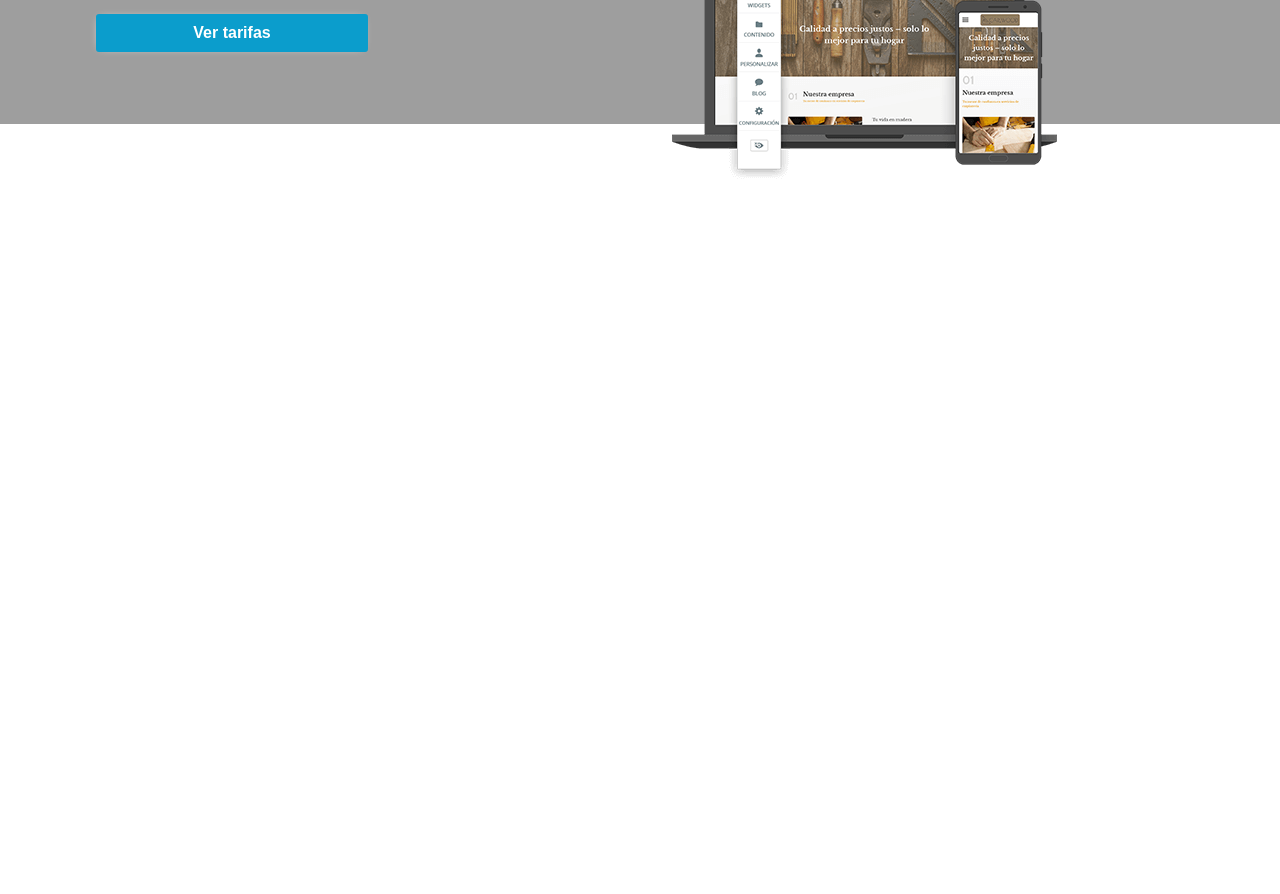
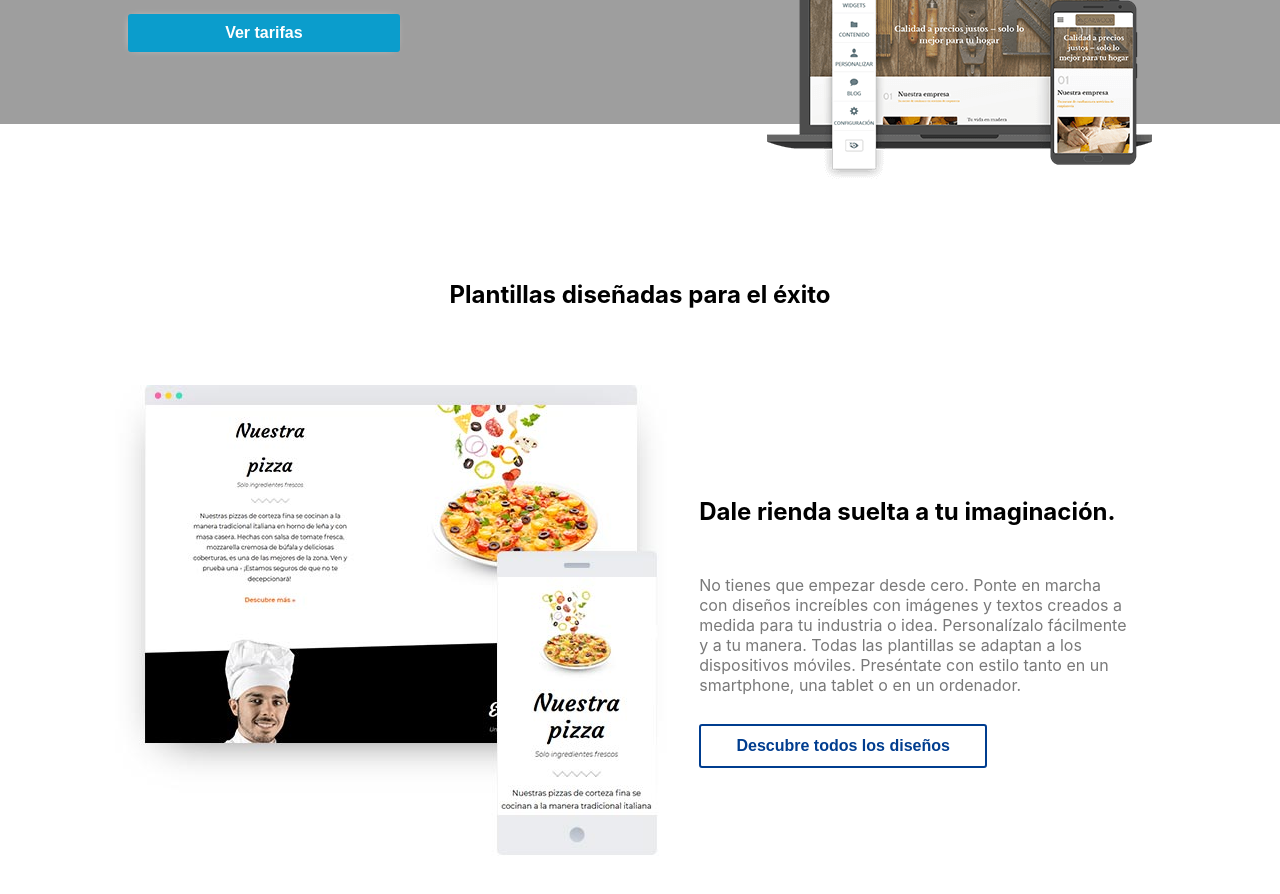
Before and after one commit to kevinriveracode/multi-intelligence, a React (Create React App) app: page / in a window 1280 px wide. Shown: the part 440-1334 px from the top of the page. Before the commit the page ends 800 px from the top, so only its background shows below. Built offline with nearby package versions, Linux system fonts and the light colour scheme.

Commit message:
Add -> Feature section 2

```diff
--- a/src/App.js
+++ b/src/App.js
@@ -4,6 +4,7 @@ import '../src/sass/_positions.scss';
 import '../src/sass/_header.scss';
 import '../src/sass/_fonts.scss';
 import '../src/sass/_welcome-page.scss'
+import '../src/sass/_customButton.scss'
 import HeaderIntelligence from './components/header/header'
 import ViewInicio from './containers/_inicio';
 
--- /dev/null
+++ b/src/components/button/button.js
@@ -0,0 +1,19 @@
+import React , {Component} from 'react'
+
+class CustomButton extends Component{
+    /*  Glosario de botones:
+            prop-> btn:
+            1 -> btn-dark-blue
+    */
+    constructor(props){
+        super(props);
+
+    }
+    render(){
+        return(
+            <button class={this.props.btn}>{this.props.text}</button>
+        )
+    }
+}
+
+export default CustomButton
--- /dev/null
+++ b/src/components/features/features.jsx
@@ -0,0 +1,41 @@
+import React , {Component} from 'react';
+import CustomButton from '../button/button';
+
+class FeatureItem extends Component{
+    render(){
+        return(
+            <div class="flex align-center">
+                <div>
+                    {/* Slider de diseños */}
+                    <img src="http://localhost:3000/templatePizza.jpg"></img>
+                </div>
+                <div>
+                    {/* Descripcio de la categoria */}
+                    <article class="pad-article flex flex-dir-col jus-space-around box-article-size">
+                        <h2>Dale rienda suelta a tu imaginación.</h2>
+                        <p class="c-parrafo">No tienes que empezar desde cero. Ponte en marcha con diseños increíbles con imágenes y textos creados a medida para tu industria o idea.
+                            Personalízalo fácilmente y a tu manera. Todas las plantillas se adaptan a los dispositivos móviles.
+                            Preséntate con estilo tanto en un smartphone, una tablet o en un ordenador.</p>
+                        <CustomButton btn="btn-dark-blue" text="Descubre todos los diseños"></CustomButton>
+                    </article>
+                </div>
+            </div>
+        )
+    }
+}
+class Features extends Component{
+    render(){
+        return(
+            <section class="pad-content">
+                <div class="flex jus-center pad-title">
+                    <h2>Plantillas diseñadas para el éxito</h2>
+                </div>
+                <div>
+                    <FeatureItem></FeatureItem>
+                </div>
+            </section>
+        )
+    }
+}
+
+export default Features;
--- a/src/containers/_inicio.js
+++ b/src/containers/_inicio.js
@@ -1,11 +1,13 @@
 import React,{Component} from 'react';
 import WelcomePage from '../components/welcomePage/welcomePage';
+import Features from '../components/features/features';
 
 export default class ViewInicio extends Component {
     render(){
         return(
             <section>
                 <WelcomePage></WelcomePage>
+                <Features></Features>
             </section>
         )
     }
--- /dev/null
+++ b/src/sass/_customButton.scss
@@ -0,0 +1,26 @@
+$dark-blue : #003d8f;
+
+.btn-dark-blue{
+    background: rgba(0,0,0,0);
+    border: 2px solid #003d8f;
+    -webkit-border-radius: 3px;
+    border-radius: 3px;
+    color: #003d8f;
+    padding: .5rem 1rem;
+    margin: 0;
+    text-align: center;
+    text-decoration: none;
+    display: inline-block;
+    font-size: 1rem;
+    font-weight: 700;
+    line-height: 24px;
+    line-height: 1.5rem;
+    -webkit-transition: color .1s ease-out,background-color .1s ease-out,border-color .1s ease-out;
+    max-width: 18rem;
+}
+.btn-dark-blue:hover{
+    background: #0674b2;
+    color: #fff;
+    border-color: #0674b2;
+    text-decoration: none!important;
+}
--- a/src/sass/_positions.scss
+++ b/src/sass/_positions.scss
@@ -19,15 +19,32 @@
 .jus-flexend{
     justify-content: flex-end;
 }
-
+.jus-space-around{
+    justify-content: space-around;
+}
+.align-center{
+    align-items: center;
+}
 /*Padding Content General*/
 .pad-side-reset{
     padding: 0em 0em;
 }
 .pad-sides-content{
-    padding: 0em 6em;
+    padding: 0em 12vw;
 }
-
+.pad-content{
+    padding: 5em 9vw;
+}
+.pad-title{
+    padding: 3.5rem 0rem;
+}
+.pad-article{
+    padding: 0em 2rem;
+}
+/*Sizes general*/
+.box-article-size{
+    min-height: 19rem;
+}
 /*Width Sizes*/
 .w-20{
     width: 20%;
@@ -38,7 +55,10 @@
 .w-100{
     width: 100%;
 }
+/* Color de textos*/
+$color-parrafo :  #797979;
 
+.c-parrafo{color: $color-parrafo}
 /*EStilos para listas*/
 
 .no-list{
--- a/src/sass/_welcome-page.scss
+++ b/src/sass/_welcome-page.scss
@@ -7,6 +7,7 @@
     background: url('http://localhost:3000/welcome.jpg');
     background-repeat: no-repeat;
     background-size: 100% 100%;
+    justify-content: space-around;
     h2{
         color:white;
         font-weight: 300;
@@ -57,8 +58,7 @@
                 transition:background-color .5s ease , box-shadow .3s ease-out, border .3s ease;
             }
             button:hover{
-                background-color: #003d8f;
-                border: 2px solid #003d8f;
+
                 -webkit-box-shadow: -1px 0px 10px 3px rgba(255,255,255,1);
                 -moz-box-shadow: -1px 0px 10px 3px rgba(255,255,255,1);
                 box-shadow: -1px 0px 10px 3px rgba(255,255,255,1);
```
Also changed, not shown: public/marketing.svg (added), public/templatePizza.jpg (added).
